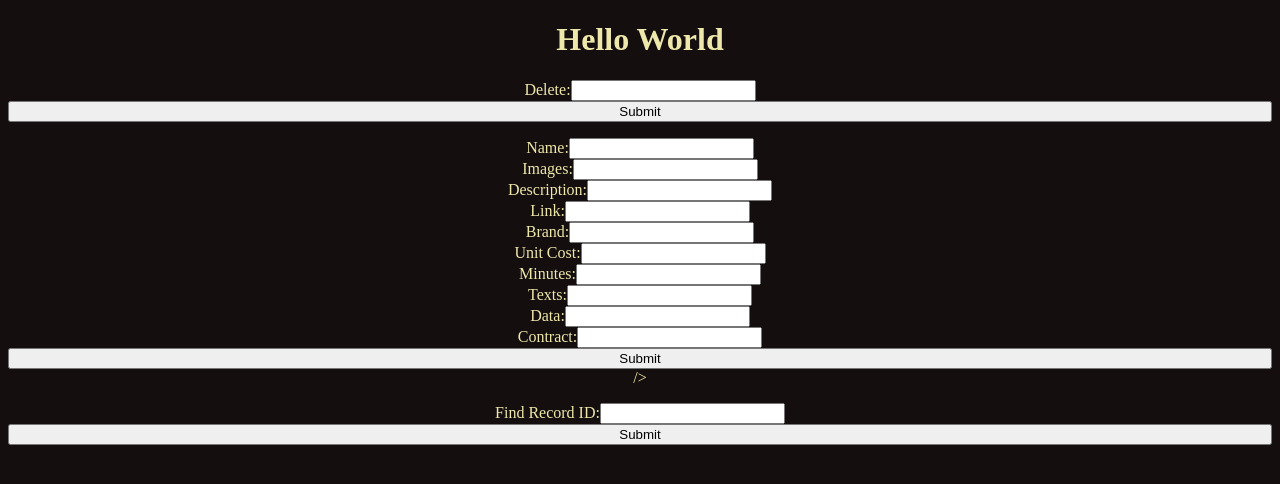
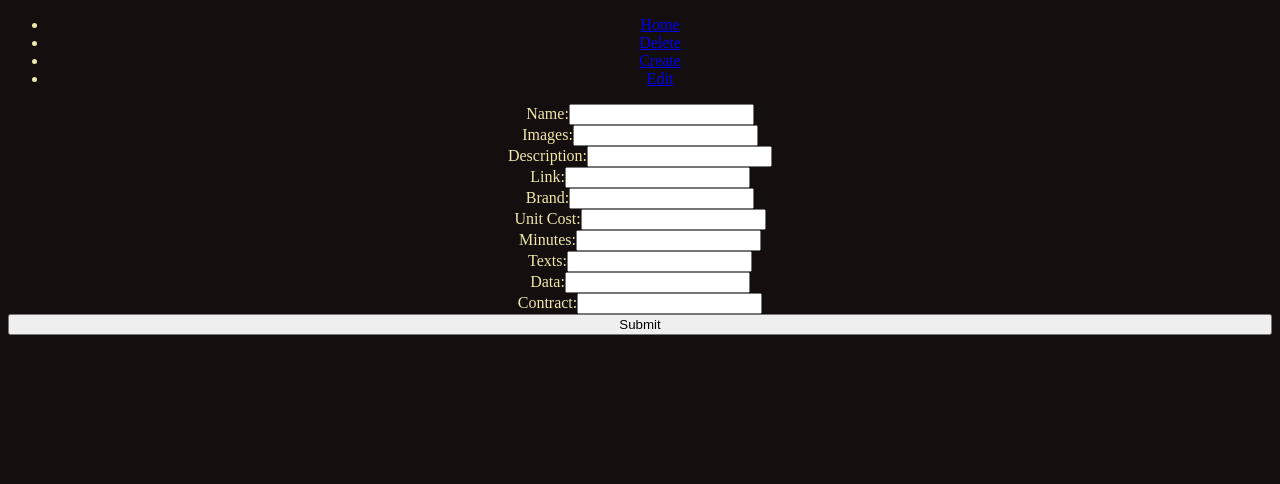
Before and after one commit to JoeBaldwin90/react-database, a React (Create React App) app: page /create-product in a window 1280 px wide. Shown: the top 484 px of the page. Built offline with nearby package versions, Linux system fonts and the light colour scheme; no server answers.

Commit message:
Add routing

```diff
--- a/package.json
+++ b/package.json
@@ -9,6 +9,8 @@
     "node-sass": "^4.13.1",
     "react": "^16.13.1",
     "react-dom": "^16.13.1",
+    "react-jsonschema-form": "^1.8.1",
+    "react-router-dom": "^5.1.2",
     "react-scripts": "3.4.1"
   },
   "scripts": {
--- a/src/components/App.js
+++ b/src/components/App.js
@@ -1,60 +1,13 @@
-import React, { Component } from "react";
+import React from "react";
 import "../css/App.scss";
-import DeleteProduct from "./DeleteProduct";
-import CreateProduct from "./CreateProduct";
-import EditProduct from "./EditProduct";
+import Main from "./Main";
+import Header from "./Header";
 
-export default class App extends Component {
-  constructor(props) {
-    super(props);
+const App = () => (
+  <div className='App'>
+    <Header />
+    <Main />
+  </div>
+);
 
-    this.state = {
-      loading: false,
-      records: [],
-    };
-  }
-
-  loadProductData = () => {
-    this.setState({
-      loading: !this.state.loading,
-    });
-    const myHeaders = new Headers();
-    myHeaders.append("Authorization", "Bearer keymPR3okrntrIHuh");
-    myHeaders.append("Cookie", "brw=brwK5GFDj0ZFwA1Is");
-
-    const requestOptions = {
-      method: "GET",
-      headers: myHeaders,
-      redirect: "follow",
-    };
-
-    fetch(
-      "https://api.airtable.com/v0/appRASDQStKAnh6oO/Products",
-      requestOptions
-    )
-      .then((response) => response.json())
-      .then((result) => {
-        console.log(result);
-        this.setState({
-          loading: !this.state.loading,
-          records: [...this.state.records, ...result.records],
-        });
-      })
-      .catch((error) => console.log("error", error));
-  };
-
-  componentDidMount() {
-    this.loadProductData();
-  }
-
-  render() {
-    return (
-      <div className='App'>
-        <h1>Hello World</h1>
-        <DeleteProduct></DeleteProduct>
-        <CreateProduct></CreateProduct>
-        <EditProduct products={this.state.records}></EditProduct>
-      </div>
-    );
-  }
-}
+export default App;
--- a/src/components/CreateProduct.js
+++ b/src/components/CreateProduct.js
@@ -115,13 +115,9 @@ export default class CreateProduct extends Component {
             Contract:
             <input type='number' id='contract' />
           </label>
-          <button type='submit'>Submit</button>/>
+          <button type='submit'>Submit</button>
         </form>
       </Fragment>
     );
   }
 }
-
-// document.querySelectorAll('#create-product-form input')
-// var myObj = {}
-// for (let i=0; i<inputs.length; i++) { myObj[inputs[i].id] = inputs[i].value }
--- /dev/null
+++ b/src/components/DisplayProductData.js
@@ -0,0 +1,17 @@
+import React from "react";
+
+const DisplayProductData = (props) => (
+  <div className='App'>
+    <p>Display Product Data Here</p>
+    <ul>
+      {props.products.map((product, index) => (
+        <li key={index}>
+          {product.fields.Brand} - {product.fields.Name} -{" "}
+          {product.id}
+        </li>
+      ))}
+    </ul>
+  </div>
+);
+
+export default DisplayProductData;
--- /dev/null
+++ b/src/components/Header.js
@@ -0,0 +1,33 @@
+import React from "react";
+import { NavLink } from "react-router-dom";
+
+const Header = () => (
+  <header>
+    <nav className=''>
+      <ul className=''>
+        <li>
+          <NavLink exact to='/'>
+            Home
+          </NavLink>
+        </li>
+        <li>
+          <NavLink exact to='/delete-product'>
+            Delete
+          </NavLink>
+        </li>
+        <li>
+          <NavLink exact to='/create-product'>
+            Create
+          </NavLink>
+        </li>
+        <li>
+          <NavLink exact to='/edit-product'>
+            Edit
+          </NavLink>
+        </li>
+      </ul>
+    </nav>
+  </header>
+);
+
+export default Header;
--- /dev/null
+++ b/src/components/Main.js
@@ -0,0 +1,81 @@
+import React, { Component } from "react";
+import { Switch, Route, withRouter } from "react-router-dom";
+import DeleteProduct from "./DeleteProduct";
+import CreateProduct from "./CreateProduct";
+import EditProduct from "./EditProduct";
+import DisplayProductData from "./DisplayProductData";
+
+class Main extends Component {
+  constructor(props) {
+    super(props);
+
+    this.state = {
+      loading: false,
+      records: [],
+    };
+  }
+
+  loadProductData = () => {
+    this.setState({
+      loading: !this.state.loading,
+    });
+    const myHeaders = new Headers();
+    myHeaders.append("Authorization", "Bearer keymPR3okrntrIHuh");
+    myHeaders.append("Cookie", "brw=brwK5GFDj0ZFwA1Is");
+
+    const requestOptions = {
+      method: "GET",
+      headers: myHeaders,
+      redirect: "follow",
+    };
+
+    fetch(
+      "https://api.airtable.com/v0/appRASDQStKAnh6oO/Products",
+      requestOptions
+    )
+      .then((response) => response.json())
+      .then((result) => {
+        console.log(result);
+        this.setState({
+          loading: !this.state.loading,
+          records: [...this.state.records, ...result.records],
+        });
+      })
+      .catch((error) => console.log("error", error));
+  };
+
+  componentDidMount() {
+    this.loadProductData();
+  }
+
+  render() {
+    return (
+      <main className='Main'>
+        <Switch>
+          <Route
+            exact
+            path='/'
+            render={() => <DisplayProductData products={this.state.records} />}
+          />
+          <Route
+            exact
+            path='/create-product'
+            render={() => <CreateProduct />}
+          />
+          <Route
+            exact
+            path='/edit-product'
+            render={() => <EditProduct products={this.state.records} />}
+          />
+          <Route
+            exact
+            path='/delete-product'
+            render={() => <DeleteProduct />}
+          />
+        </Switch>
+      </main>
+    );
+  }
+}
+
+export default withRouter(Main);
```
Also changed, not shown: src/index.js (+9 -8 lines), 2 other files (tests, documents, lock files or other folders).
